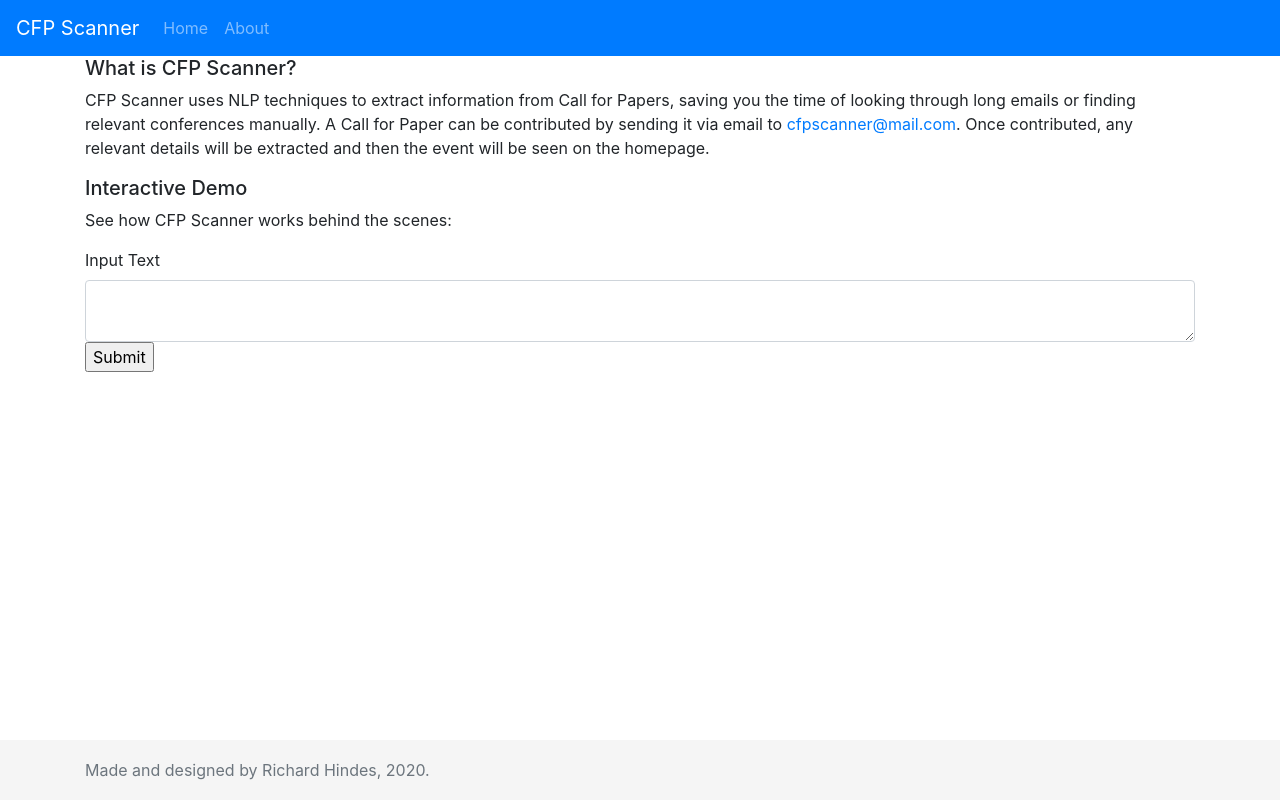
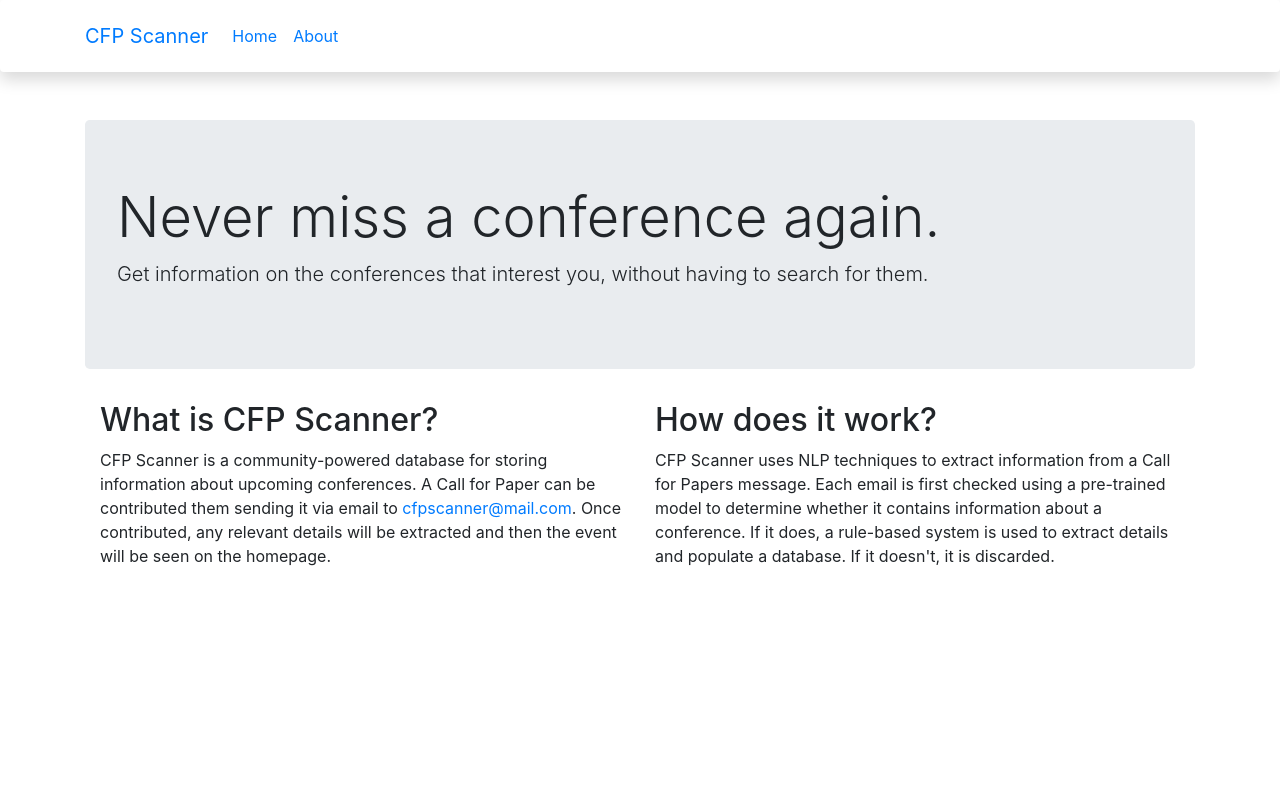
Before and after one commit to acb17rmh/CFPWebApp, a Flask app: page /about in a window 1280 px wide. Run offline with Flask 2, Linux system fonts and the light colour scheme; parts of the project's set-up code (start-up, migrations or seed data) failed here and were passed over; some libraries are stand-ins or nearby versions.

Commit message:
big changes to styling

```diff
--- a/app.py
+++ b/app.py
@@ -61,26 +61,6 @@ def get_conferences():
         conferences.append(conference)
 
     return jsonify(conferences)
-
-
-@app.route('/predict', methods=['POST'])
-def predict():
-    if request.method == "POST":
-        input_text = request.form["input_text"]
-        response = requests.post(os.environ.get('SERVER_URL'), json={'data': input_text})
-        data = response.json()
-        print(data['prediction'])
-
-        if data['prediction'] == 'cfp':
-            return render_template("about.html", prediction="cfp", conference_name=data['conference_name'],
-                                   location=data['location'], start_date=data['start_date'],
-                                   submission_deadline=data['submission_deadline'],
-                                   notification_due=data['notification_due'],
-                                   final_version_deadline=data['final_version_deadline'],
-                                   url=data['url'], keywords=data['keywords'])
-        else:
-            return render_template("about.html", prediction="email")
-
 
 @app.route('/api', methods=['POST'])
 def api_predict():
--- a/static/stylesheets/stylesheet.css
+++ b/static/stylesheets/stylesheet.css
@@ -26,6 +26,6 @@ body {
 }
 
 .card:hover{
-     transform: scale(1.05);
+  transform: scale(1.05);
   box-shadow: 0 10px 20px rgba(0,0,0,.12), 0 4px 8px rgba(0,0,0,.06);
 }
--- a/templates/about.html
+++ b/templates/about.html
@@ -9,51 +9,28 @@
     {% include 'partials/navbar.html' %}
 
     <main role="main" class="container">
-        <h5>What is CFP Scanner?</h5>
-        <p>CFP Scanner uses NLP techniques to extract information from Call for Papers, saving you the time of
-        looking through long emails or finding relevant conferences manually. A Call for Paper can be contributed by
-        sending it via email to <a href="mailto: cfpscanner@mail.com">cfpscanner@mail.com</a>. Once contributed,
-        any relevant details will be extracted and then the event will be seen on the homepage.</p>
 
+        <div class="jumbotron">
+          <h1 class="display-4">Never miss a conference again.</h1>
+          <p class="lead">Get information on the conferences that interest you, without having to search for them.</p>
+        </div>
 
-
-        <h5>Interactive Demo</h5>
-        <p>See how CFP Scanner works behind the scenes:</p>
-        {% include 'partials/cfp_form.html' %}
-
-        {%  if prediction == 'cfp' %}
-            <table>
-                <tbody>
-                    <tr>
-                      <th scope="row">Conference Name</th>
-                      <td>{{ conference_name }}</td>
-                    </tr>
-                    <tr>
-                      <th scope="row">Location</th>
-                      <td>{{ location }}</td>
-                    </tr>
-                    <tr>
-                      <th scope="row">Start Date</th>
-                      <td>{{ start_date }}</td>
-                    </tr>
-                    <tr>
-                      <th scope="row">Submission Deadline</th>
-                      <td>{{ submission_deadline }}</td>
-                    </tr>
-                    <tr>
-                      <th scope="row">Notification Due</th>
-                      <td>{{ notification_due }}</td>
-                    </tr>
-                    <tr>
-                      <th scope="row">Final Version Deadline</th>
-                      <td>{{ final_version_deadline }}</td>
-                    </tr>
-              </tbody>
-            </table>
-        {% elif prediction == 'email' %}
-            <h4>Input data is not a Call for Paper</h4>
-        {% endif %}
+        <div class="container">
+            <div class="row">
+              <div class="col-md-6">
+                <h2>What is CFP Scanner?</h2>
+                <p>CFP Scanner is a community-powered database for storing information about upcoming conferences.
+                A Call for Paper can be contributed them sending it via email to
+                <a href="mailto: cfpscanner@mail.com">cfpscanner@mail.com</a>. Once contributed,
+                any relevant details will be extracted and then the event will be seen on the homepage.<p>
+              </div>
+              <div class="col-md-6">
+                <h2>How does it work?</h2>
+                <p>CFP Scanner uses NLP techniques to extract information from a Call for Papers message. Each email is first checked using a pre-trained model to
+                determine whether it contains information about a conference. If it does, a rule-based system is used to extract details and
+                populate a database. If it doesn't, it is discarded.</p>
+              </div>
+            </div>
     </main>
-    {% include 'partials/footer.html' %}
 </body>
 </html>
--- a/templates/partials/navbar.html
+++ b/templates/partials/navbar.html
@@ -1,12 +1,19 @@
-<nav class="navbar sticky-top navbar-expand-lg navbar-dark bg-primary">
+<nav id="navbar" class="navbar navbar-expand-lg sticky-top bg-light shadow p-3 mb-5 bg-white rounded">
+  <div class="container">
     <a class="navbar-brand" href="/">CFP Scanner</a>
-    <button class="navbar-toggler" type="button" data-toggle="collapse" data-target="#navbarNavAltMarkup" aria-controls="navbarNavAltMarkup" aria-expanded="false" aria-label="Toggle navigation">
-        <span class="navbar-toggler-icon"></span>
+    <button class="navbar-toggler" type="button" data-toggle="collapse" data-target="#navbarsExample07" aria-controls="navbarsExample07" aria-expanded="false" aria-label="Toggle navigation">
+      <span class="navbar-toggler-icon"></span>
     </button>
-    <div class="collapse navbar-collapse" id="navbarNavAltMarkup">
-        <div class="navbar-nav">
-            <a class="nav-item nav-link" href="/">Home</a>
-            <a class="nav-item nav-link" href="/about">About</a>
-        </div>
+
+    <div class="collapse navbar-collapse" id="navbarsExample07">
+      <ul class="navbar-nav mr-auto">
+        <li class="nav-item active">
+          <a class="nav-item nav-link" href="/">Home</a>
+        </li>
+        <li class="nav-item">
+          <a class="nav-item nav-link" href="/about">About</a>
+        </li>
+      </ul>
     </div>
+  </div>
 </nav>
```
Also changed, not shown: static/javascripts/index.js (+25 -3 lines), templates/index.html (+12 -3 lines).
